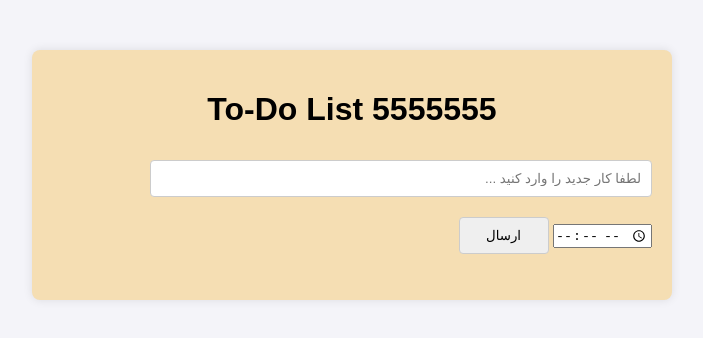
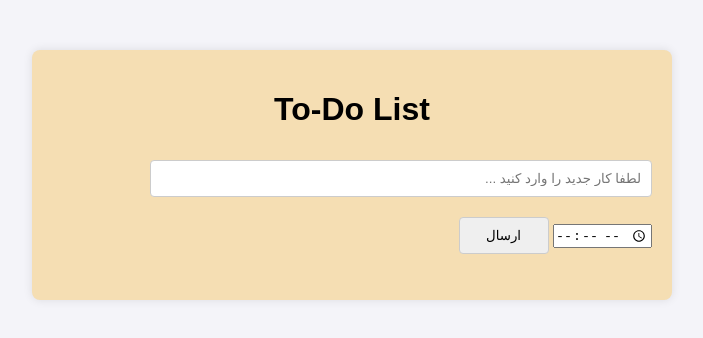
Before and after one commit to Meysam-1371/Test_1, a plain HTML site: page index.html in a window 1280 px wide. Shown: the whole page, without its empty margins (288-991 px from the left). Drawn offline with Linux system fonts and the light colour scheme.

Commit message:
index.html

```diff
--- a/index.html
+++ b/index.html
@@ -1,3 +1,4 @@
+
 <!DOCTYPE html>
 <html lang="fa">
    <head>
@@ -15,7 +16,7 @@
          <ul id="taskList"></ul>
       </div> -->
 	  <div class="container">
-	     <h1> <b> To-Do List 5555555 </b> </h1>
+	     <h1> <b> To-Do List </b> </h1>
 	     <input type="text" id="taskInput" placeholder="لطفا کار جدید را وارد کنید ... ">
 		 <input type="time" id="endtime" name="endtime1" >
 		 <input type="submit" onclick="addTask()" value="ارسال">
```
